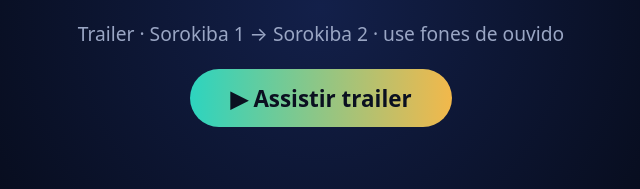
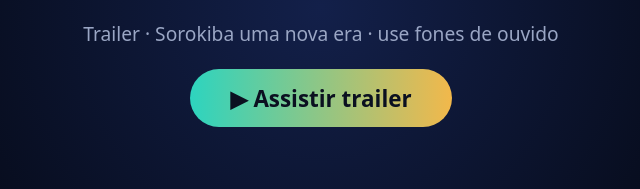
Before and after one commit to elisonchen2013-tech/Sorokiba-atualiza-o, a plain HTML site: page Sorokiba 2 _ Trailer.html in a window 1280 px wide. Shown: the part 393-582 px from the top of the page, 319-959 px from the left. Drawn offline with Linux system fonts and the light colour scheme.

Commit message:
Update Sorokiba 2 _ Trailer.html

```diff
--- a/Sorokiba 2 _ Trailer.html
+++ b/Sorokiba 2 _ Trailer.html
@@ -141,7 +141,7 @@ main{padding:1.6em 2em;display:flex;flex-direction:column;gap:1.1em}h2{margin:0;
 <div id="kbw"></div><div id="kw"></div><div id="card"></div><div id="typ"></div><div id="chip"></div>
 <div class="vg"></div><div class="lb t"></div><div class="lb b"></div><div id="fl"></div><div id="sub" role="status" aria-live="polite"></div>
 <div id="bar"></div><button id="mute" aria-label="Som">🔊</button>
-<div id="go"><h1>Toda cidade tem uma história. Esta está evoluindo.</h1><p>Trailer · Sorokiba 1 → Sorokiba 2 · use fones de ouvido</p><button>▶ Assistir trailer</button></div>
+<div id="go"><h1>Toda cidade tem uma história. Esta está evoluindo.</h1><p>Trailer · Sorokiba uma nova era · use fones de ouvido</p><button>▶ Assistir trailer</button></div>
 </div>
 <script>
 const $=i=>document.getElementById(i),st=$('st'),cv=$('cv'),c=cv.getContext('2d'),END=155;
```
